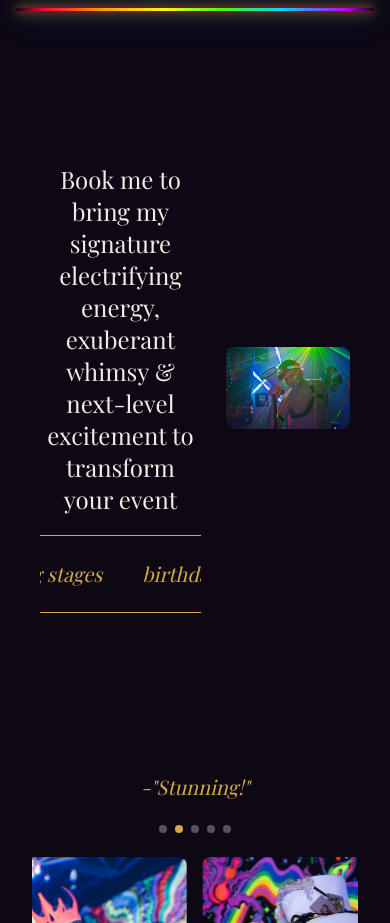
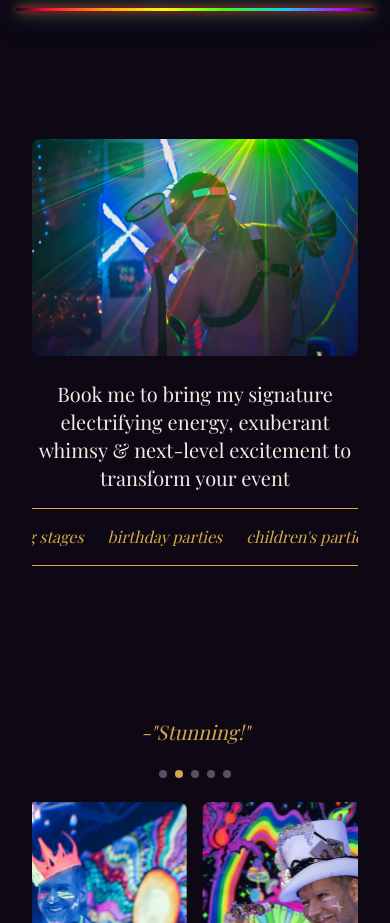
Before and after one commit to Crklemz/jdd, a Next.js app: page / in a window 390 px wide. Shown: the part 3113-4036 px from the top of the page. Built offline with nearby package versions, Linux system fonts and the light colour scheme; a web font is replaced by a local one.

Commit message:
style: adjust event types section for mobile

```diff
--- a/app/page.tsx
+++ b/app/page.tsx
@@ -131,21 +131,21 @@ export default function HomePage() {
         {/* Event types */}
         <section
           aria-label="Event types"
-          className="mt-16 flex flex-col overflow-hidden"
+          className="mt-12 flex flex-col overflow-hidden md:mt-16"
         >
-          <div className="flex w-full items-center gap-0 p-6 md:p-8">
-            <div className="flex w-3/5 min-w-0 flex-col pr-6 md:pr-8">
+          <div className="flex w-full flex-col items-stretch gap-0 p-4 sm:p-6 md:p-8 lg:flex-row lg:items-center">
+            <div className="order-2 mt-6 flex min-w-0 flex-1 flex-col lg:order-1 lg:mt-0 lg:w-3/5 lg:pr-6 xl:pr-8">
               <div className="flex flex-1 flex-col items-center">
-                <p className="font-display mb-5 text-2xl text-foreground md:text-3xl text-center">
+                <p className="font-display mb-4 text-center text-xl text-foreground sm:mb-5 sm:text-2xl md:text-3xl">
                   {eventTypesIntro}
                 </p>
               </div>
-              <div className="relative z-10 mt-auto w-full overflow-hidden border-y border-b-accent border-t-accent border-border/50 py-6">
-                <div className="flex w-max gap-10 whitespace-nowrap animate-ticker">
+              <div className="relative z-10 mt-auto w-full overflow-hidden border-y border-b-accent border-t-accent border-border/50 py-4 sm:py-6">
+                <div className="flex w-max gap-6 whitespace-nowrap animate-ticker sm:gap-10">
                   {[...eventTypesList, ...eventTypesList].map((event, i) => (
                     <span
                       key={`${event}-${i}`}
-                      className="font-display text-xl italic text-accent"
+                      className="font-display text-base italic text-accent sm:text-lg md:text-xl"
                     >
                       {event}
                     </span>
@@ -154,10 +154,10 @@ export default function HomePage() {
               </div>
             </div>
             <div
-              className="w-px shrink-0 bg-border"
+              className="hidden shrink-0 w-px bg-border lg:order-2 lg:block"
               aria-hidden
             />
-            <div className="w-2/5 shrink-0 overflow-hidden">
+            <div className="order-first mt-0 w-full shrink-0 overflow-hidden lg:order-3 lg:mt-0 lg:w-2/5">
               {/* eslint-disable-next-line @next/next/no-img-element */}
               <img
                 src={`${LANDING}/4.jpeg`}
```
